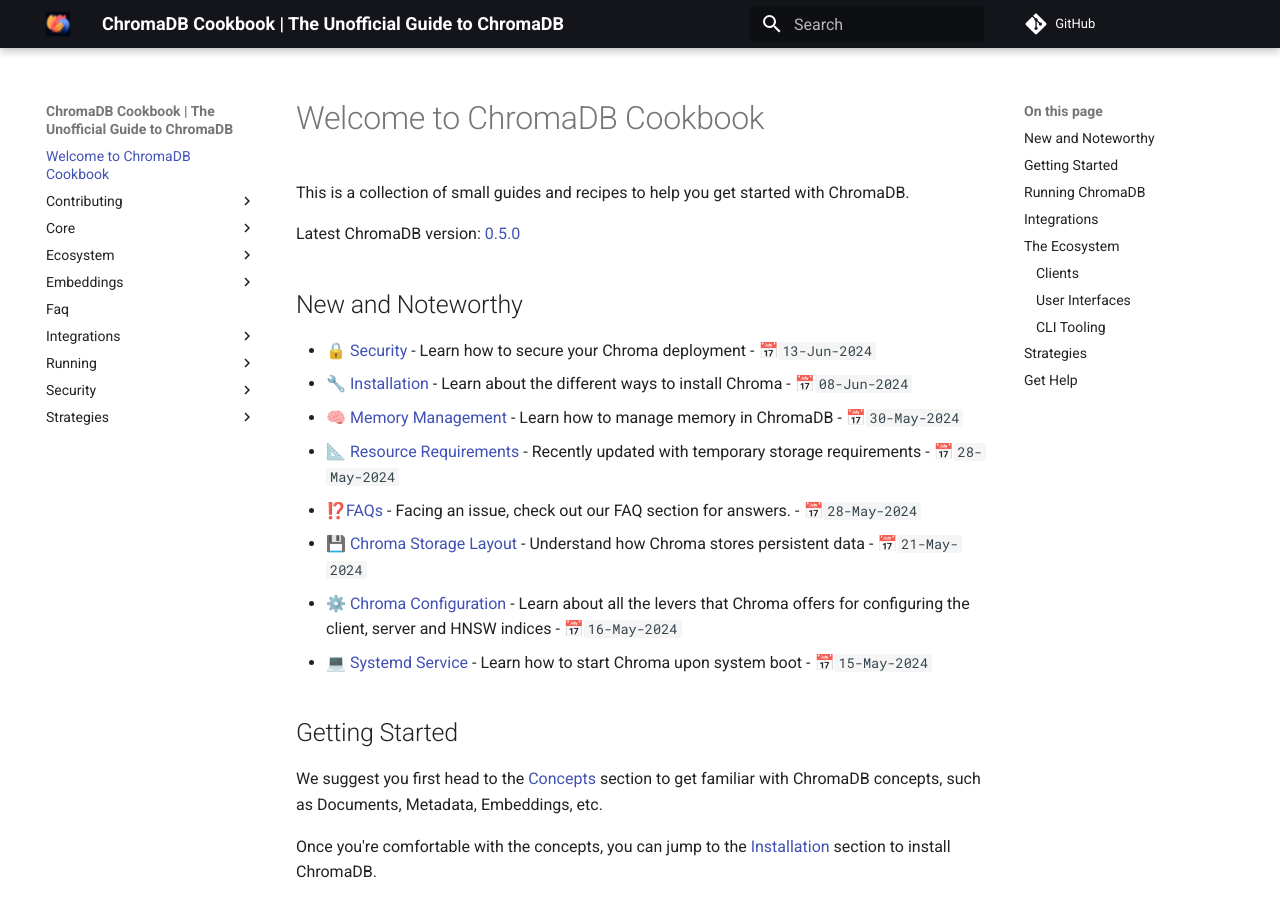
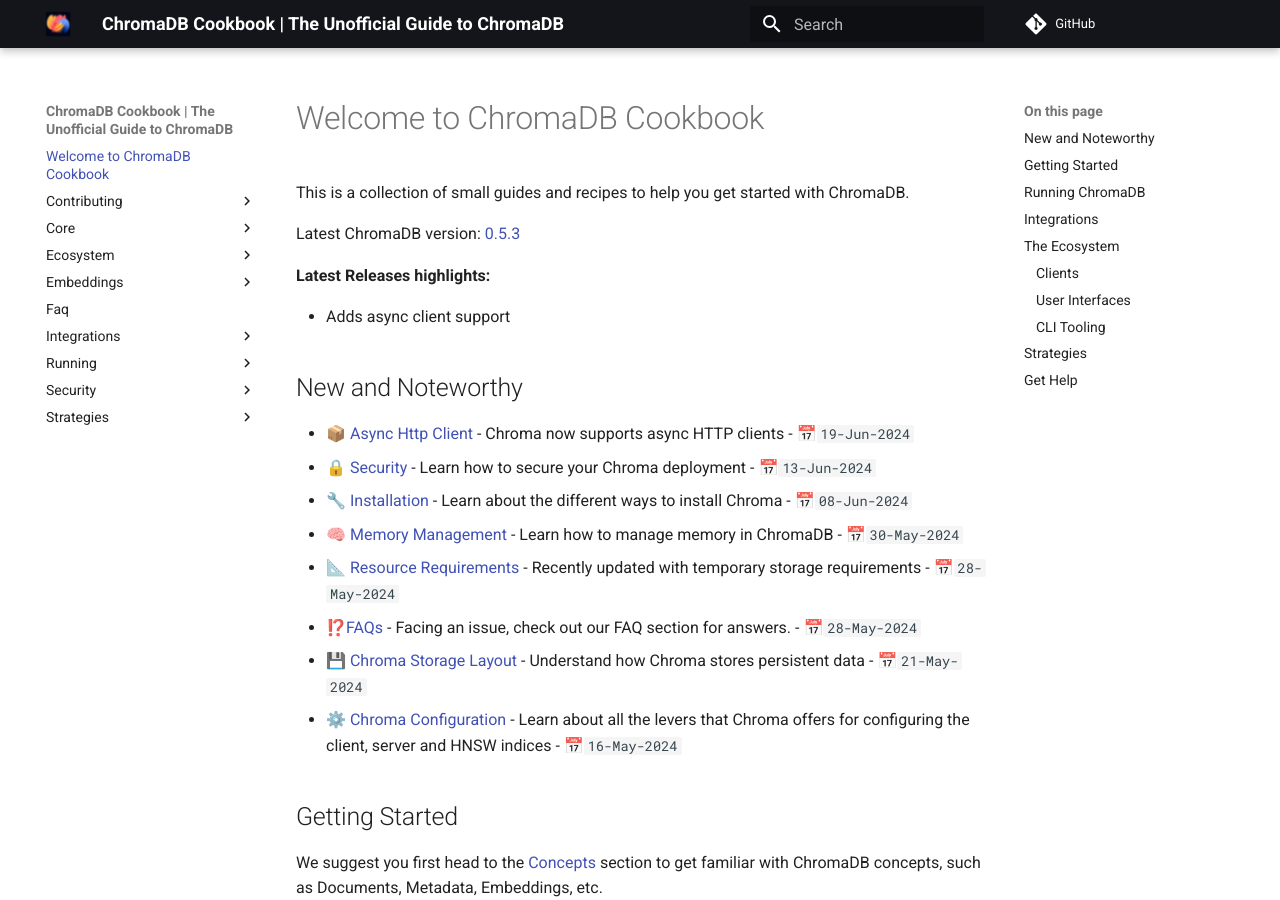
Before and after one commit to amikos-tech/chroma-cookbook, an MkDocs documentation site: the page built from docs/index.md, in a window 1280 px wide and 900 px high. Built offline with MkDocs 1.6.1 and Material for MkDocs 9.7.7, drawn with Linux system fonts in a browser that asks for light colours; comment, search, counter and statistics services are not loaded.

Commit message:
feat: Async Client example

```diff
--- a/docs/index.md
+++ b/docs/index.md
@@ -2,10 +2,15 @@
 
 This is a collection of small guides and recipes to help you get started with ChromaDB.
 
-Latest ChromaDB version: [0.5.0](https://github.com/chroma-core/chroma/releases/tag/0.5.0)
+Latest ChromaDB version: [0.5.3](https://github.com/chroma-core/chroma/releases/tag/0.5.3)
+
+**Latest Releases highlights:**
+
+- Adds async client support
 
 ## New and Noteworthy
 
+- 📦 [Async Http Client](core/clients.md#http-client) - Chroma now supports async HTTP clients - 📅`19-Jun-2024`
 - 🔒 [Security](security/index.md) - Learn how to secure your Chroma deployment - 📅`13-Jun-2024`
 - 🔧 [Installation](core/install.md) - Learn about the different ways to install Chroma - 📅`08-Jun-2024`
 - 🧠 [Memory Management](strategies/memory-management.md) - Learn how to manage memory in ChromaDB - 📅`30-May-2024`
@@ -13,7 +18,6 @@
 - ⁉️[FAQs](faq/index.md) - Facing an issue, check out our FAQ section for answers. - 📅`28-May-2024`
 - 💾 [Chroma Storage Layout](core/storage-layout.md) - Understand how Chroma stores persistent data - 📅`21-May-2024`
 - ⚙️ [Chroma Configuration](core/configuration.md) - Learn about all the levers that Chroma offers for configuring the client, server and HNSW indices - 📅`16-May-2024`
-- 💻 [Systemd Service](running/systemd-service.md) - Learn how to start Chroma upon system boot - 📅`15-May-2024`
 
 ## Getting Started
 
```
Also changed, not shown: docs/core/clients.md (+44 -3 lines).
